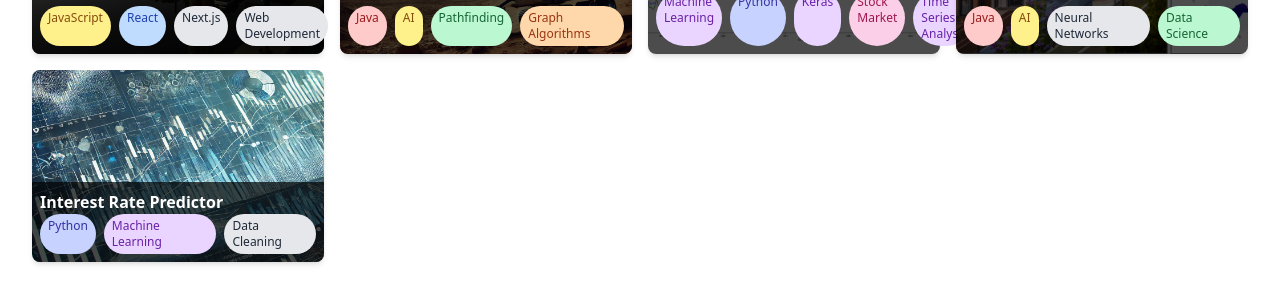
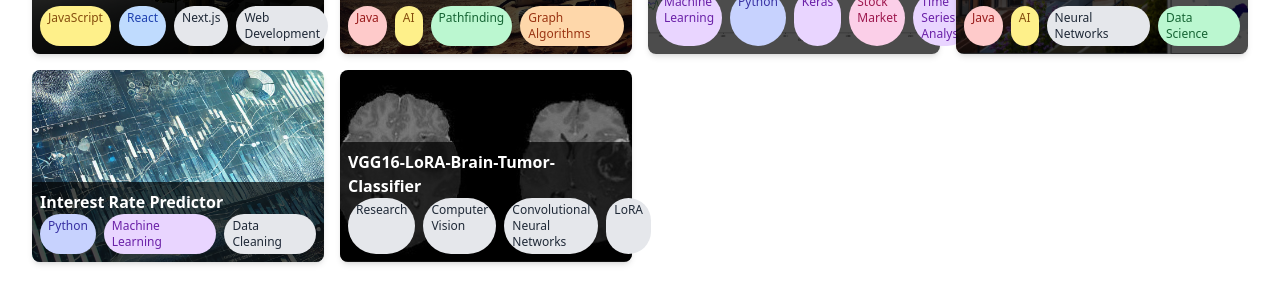
Before and after one commit to Once28/my-portfolio, a Next.js app: page /gallery in a window 1280 px wide. Shown: the part 666-952 px from the top of the page. Built offline with nearby package versions, Linux system fonts and the light colour scheme.

Commit message:
feat: Updated with ADL project

```diff
--- a/data/projects.js
+++ b/data/projects.js
@@ -102,6 +102,14 @@ const projects = [
     tags: ['Python', 'Machine Learning', 'Data Cleaning'],
     description: 'Built a predictive model for interest rates using Linear Regression, Random Forest, and XGBoost. Enhanced predictive power through feature engineering and hyperparameter tuning. Achieved high accuracy in forecasts with cross-validation. Visualized predictions and trends using matplotlib and seaborn. Documented the workflow for reproducibility and transparency.',
     link: 'https://github.com/Once28/InterestRatePredictors'
+  },
+  {
+    id: 14,
+    title: 'VGG16-LoRA-Brain-Tumor-Classifier',
+    image: '/VGG16_brain_tumours.jpg',
+    tags: ['Research', 'Computer Vision', 'Convolutional Neural Networks', 'LoRA'],
+    description: 'This research project explores the implementation of VGG16 neural network architecture enhanced with Low-Rank Adaptation (LoRA) for accurate brain tumor classification from MRI images.Check out our research paper to learn more about how we integrated LoRA\'s parameter-efficient fine-tuning approach with VGG16 to advance automated medical image analysis.',
+    link: 'https://github.com/Once28/VGG16-LoRA-Brain-Tumor-Classifier/tree/main'
   }
 ];
 
```
Also changed, not shown: public/VGG16_brain_tumours.jpg (added).
